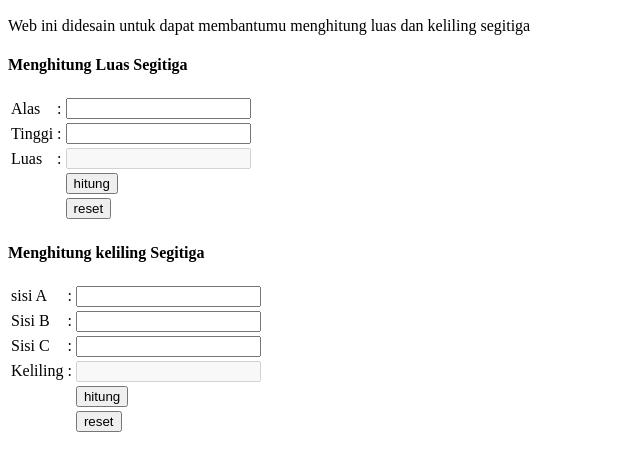
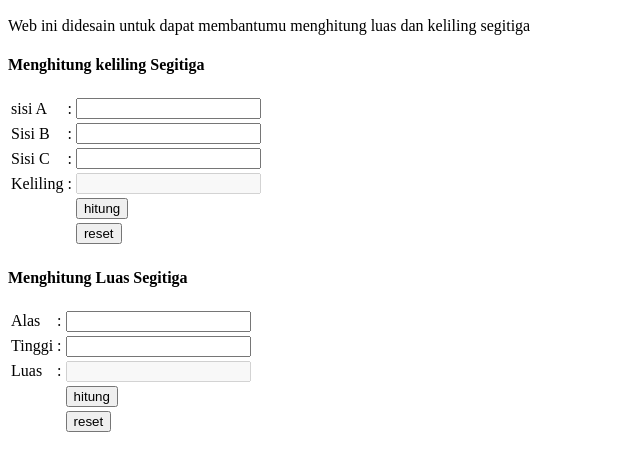
Before and after one commit to revou-fundamental-course/27-nov-23-Retrayer, a plain HTML site: page Index.html in a window 1280 px wide. Shown: the part 50-520 px from the top of the page, without its empty margins (0-640 px from the left). Drawn offline with Linux system fonts and the light colour scheme.

Commit message:
html dan js

```diff
--- a/Index.html
+++ b/Index.html
@@ -3,13 +3,44 @@
 <head>
     <meta charset="UTF-8">
     <meta name="viewport" content="width=device-width, initial-scale=1.0">
-    <title>Perhitungan Luas dan Keliling Segitiga</title>
+    <title>Document</title>
     <script src="js/script.js"></script>
 </head>
 <body>
     <h2> Perhitungan Luas dan Keliling Segitiga </h2>
     <p> Web ini didesain untuk dapat membantumu menghitung luas dan keliling segitiga</p>
-<div>
+    <h4>Menghitung keliling Segitiga</h4>
+<table>
+   <tr>
+        <td>sisi A</td>
+        <td>:</td>
+        <td><input type="number" id="alasi" name="sisi A"></td>
+   </tr>
+   <tr>
+        <td>Sisi B</td>
+        <td>:</td>
+        <td><input type="number" id="tinggian" name="sisi B"></td>
+   </tr>
+   <tr>
+      <td>Sisi C</td>
+      <td>:</td>
+      <td><input type="number" id="sisi_C" name="sisi C"></td>
+ </tr>
+    <tr>
+        <td>Keliling</td>
+        <td>:</td>
+        <td><input type="number"  id="keliling" name="Keliling" disabled="true" size="5"></td>
+   </tr>
+    <tr>
+        <td></td>
+        <td></td>
+        <td><input type="button" value="hitung" onClick="hitungayam()"></td>
+   </tr>
+   <tr>
+      <td></td>
+      <td></td>
+      <td><button onClick="resetkeliling()"> reset </button></td></tr>
+</table>
 <h4>Menghitung Luas Segitiga</h4>
 <table>
    <tr>
@@ -38,40 +69,5 @@
       <td><button onClick="resetluas()"> reset </button></td>
 </tr>
 </table>
-</div>
-<div>
-     <h4>Menghitung keliling Segitiga</h4>
-    <table>
-       <tr>
-            <td>sisi A</td>
-            <td>:</td>
-            <td><input type="number" id="sisi_A" name="sisi A"></td>
-       </tr>
-       <tr>
-            <td>Sisi B</td>
-            <td>:</td>
-            <td><input type="number" id="sisi_B" name="sisi B"></td>
-       </tr>
-       <tr>
-          <td>Sisi C</td>
-          <td>:</td>
-          <td><input type="number" id="sisi_C" name="sisi C"></td>
-     </tr>
-        <tr>
-            <td>Keliling</td>
-            <td>:</td>
-            <td><input type="number"  id="Keliling" name="Keliling" disabled="true" size="5"></td>
-       </tr>
-        <tr>
-            <td></td>
-            <td></td>
-            <td><input type="button" value="hitung" onClick="hitungkeliling()"></td>
-       </tr>
-       <tr>
-          <td></td>
-          <td></td>
-          <td><button onClick="resetkeliling()"> reset </button></td>
-    </table>
-</div>
 </body>
 </html>
--- a/js/script.js
+++ b/js/script.js
@@ -1,27 +1,27 @@
+function hitungayam() {
+     var alasi = parseFloat(document.getElementById("alasi").value);
+     var tinggian = parseFloat(document.getElementById("tinggian").value);
+     var sisi_C = parseFloat(document.getElementById("sisi_C").value);
+     var luasa =  alasi + tinggian + sisi_C ;
+     document.getElementById("keliling").value = luasa;
+ }
+
  function hitungluas() {
-     alas = document.getElementById("alas").value;
-     tinggi = document.getElementById("tinggi").value;
-     luas = (alas * tinggi) * 0.5;
+     var alas = parseFloat(document.getElementById("alas").value);
+     var tinggi = parseFloat(document.getElementById("tinggi").value);
+     var luas = (alas * tinggi) * 0.5;
      document.getElementById("luas").value = luas;
  }
 
  function resetluas() {
-     alas = document.getElementById("alas").value="";
-     tinggi = document.getElementById("tinggi").value="";
-     luas = document.getElementById("luas").value="";
-}
-
-function hitungkeliling() {
-     sisi_A = document.getElementById("sisi_A").value;
-     sisi_B = document.getElementById("sisi_B").value;
-     sisi_C = document.getElementById("sisi_C").value;
-     keliling = sisi_A*sisi_B*sisi_C;
-     document.getElementById("keliling").value= keliling;
+     var alas = document.getElementById("alas").value="";
+     var tinggi = document.getElementById("tinggi").value="";
+     var luas = document.getElementById("luas").value="";
  }
 
  function resetkeliling() {
-     A = document.getElementById("sisi_A").value="";
-     B = document.getElementById("sisi_B").value="";
-     C = document.getElementById("sisi_C").value="";
-     keliling = document.getElementById("keliling").value="";
+     var alasi = document.getElementById("alasi").value="";
+     var tinggian = document.getElementById("tinggian").value="";
+     var sisi_C = document.getElementById("sisi_C").value="";
+     var keliling = document.getElementById("keliling").value="";
  }
```
Lines whose indentation alone changed are shown as unchanged.
